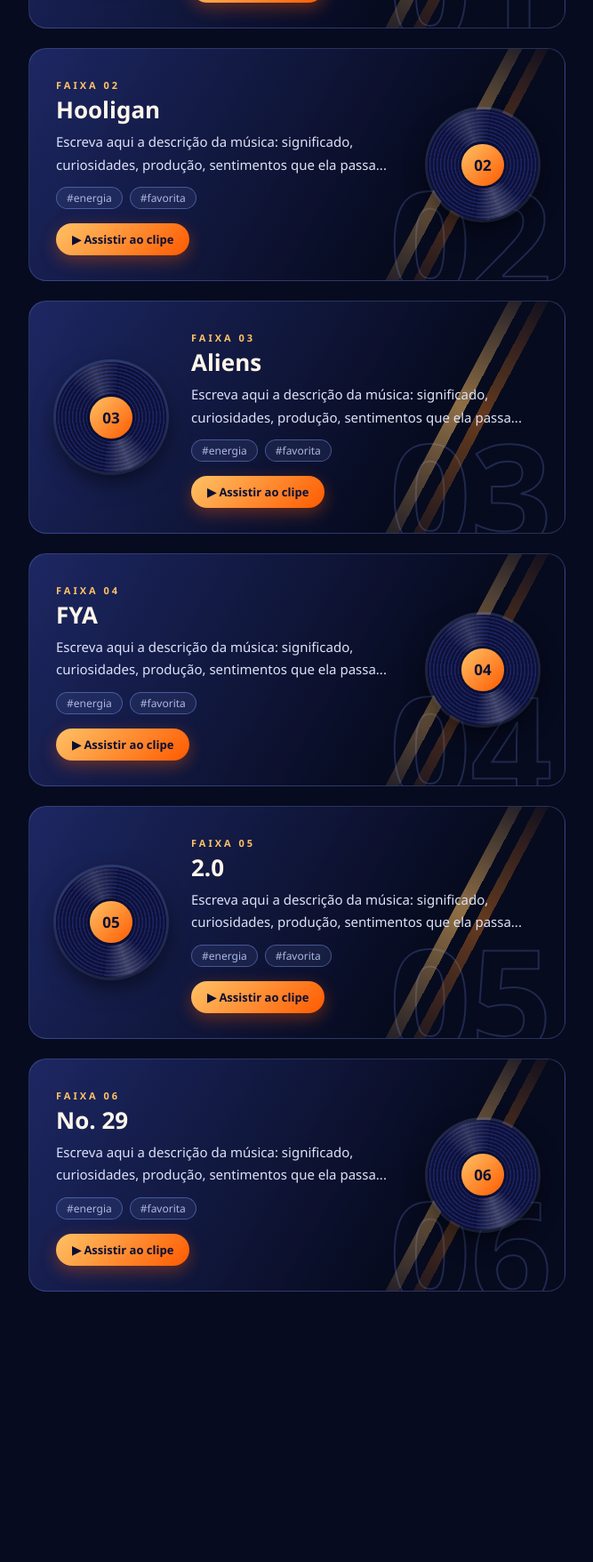
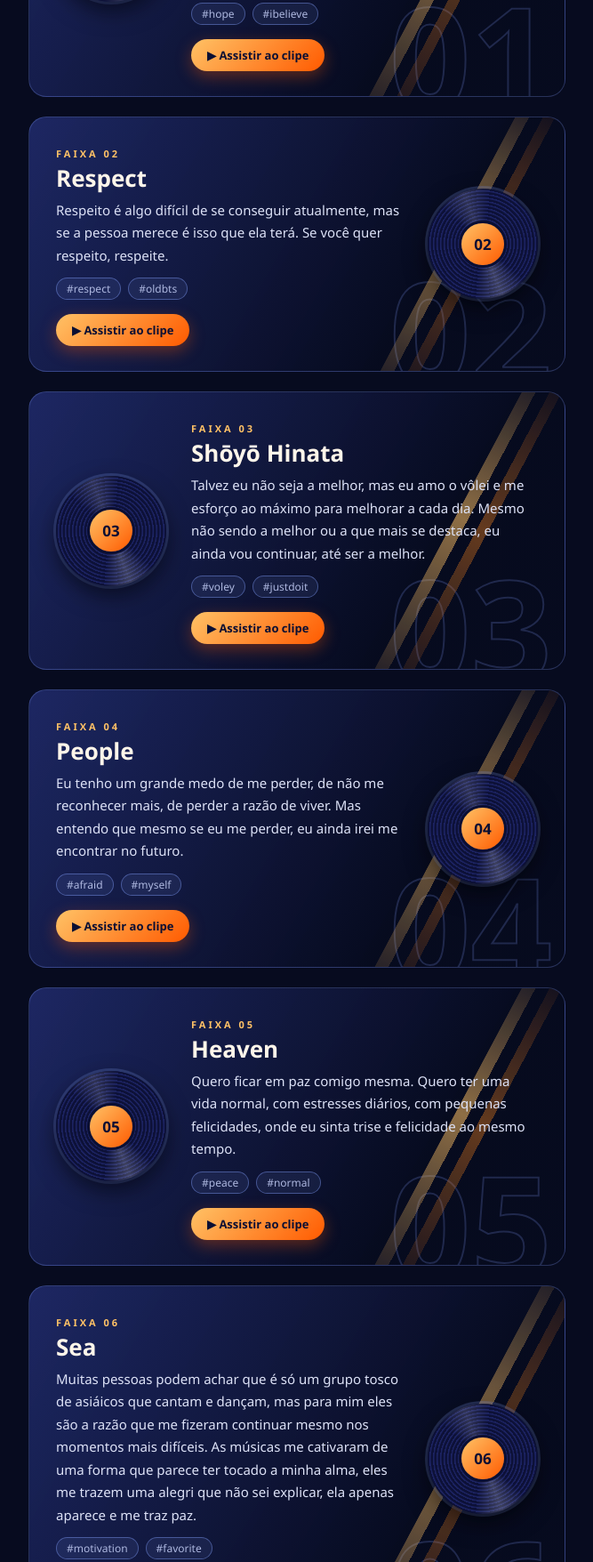
Before and after one commit to d-miyake/Capa-de-lbum, a plain HTML site: page index.html in a window 1280 px wide. Shown: the part 1199-2955 px from the top of the page at 89% size, without its empty margins (514-1181 px from the left). Before the commit the page ends 2753 px from the top, so only its background shows below. Drawn offline with Linux system fonts and the light colour scheme.

Commit message:
Update song titles and descriptions in index.html

```diff
--- a/index.html
+++ b/index.html
@@ -637,10 +637,10 @@
           <div class="disco"><span>01</span></div>
           <div class="desc-corpo">
             <span class="faixa-chip">Faixa 01</span>
-            <h3>Body to Body</h3>
-            <p>Escreva aqui a descrição da música: significado, curiosidades, produção, sentimentos que ela passa...</p>
-            <div class="tags"><span>#energia</span><span>#favorita</span></div>
-            <a class="ver-clipe" href="COLE_O_LINK_AQUI" target="_blank" rel="noopener">▶ Assistir ao clipe</a>
+            <h3>Life Goes On</h3>
+            <p>Eu acredito com total certeza, que mesmo se não exista Deus ou algum ser superior, todos nós vamos ter uma vida boa alguma hora, talvez não está proximo, mas essa esperança existe. De um amanhã melhor, uma vida melhor.</p>
+            <div class="tags"><span>#hope</span><span>#ibelieve</span></div>
+            <a class="ver-clipe" href="https://youtu.be/-5q5mZbe3V8?list=RD-5q5mZbe3V8" target="_blank" rel="noopener">▶ Assistir ao clipe</a>
           </div>
         </article>
 
@@ -648,10 +648,10 @@
           <div class="disco"><span>02</span></div>
           <div class="desc-corpo">
             <span class="faixa-chip">Faixa 02</span>
-            <h3>Hooligan</h3>
-            <p>Escreva aqui a descrição da música: significado, curiosidades, produção, sentimentos que ela passa...</p>
-            <div class="tags"><span>#energia</span><span>#favorita</span></div>
-            <a class="ver-clipe" href="COLE_O_LINK_AQUI" target="_blank" rel="noopener">▶ Assistir ao clipe</a>
+            <h3>Respect</h3>
+            <p>Respeito é algo difícil de se conseguir atualmente, mas se a pessoa merece é isso que ela terá. Se você quer respeito, respeite.</p>
+            <div class="tags"><span>#respect</span><span>#oldbts</span></div>
+            <a class="ver-clipe" href="https://youtu.be/c7ZkrhNkXxQ?list=RDc7ZkrhNkXxQ" target="_blank" rel="noopener">▶ Assistir ao clipe</a>
           </div>
         </article>
 
@@ -659,10 +659,10 @@
           <div class="disco"><span>03</span></div>
           <div class="desc-corpo">
             <span class="faixa-chip">Faixa 03</span>
-            <h3>Aliens</h3>
-            <p>Escreva aqui a descrição da música: significado, curiosidades, produção, sentimentos que ela passa...</p>
-            <div class="tags"><span>#energia</span><span>#favorita</span></div>
-            <a class="ver-clipe" href="COLE_O_LINK_AQUI" target="_blank" rel="noopener">▶ Assistir ao clipe</a>
+            <h3>Shōyō Hinata</h3>
+            <p>Talvez eu não seja a melhor, mas eu amo o vôlei e me esforço ao máximo para melhorar a cada dia. Mesmo não sendo a melhor ou a que mais se destaca, eu ainda vou continuar, até ser a melhor.</p>
+            <div class="tags"><span>#voley</span><span>#justdoit</span></div>
+            <a class="ver-clipe" href="https://youtu.be/lt2itTWpz_k?list=RDlt2itTWpz_k" target="_blank" rel="noopener">▶ Assistir ao clipe</a>
           </div>
         </article>
 
@@ -670,10 +670,10 @@
           <div class="disco"><span>04</span></div>
           <div class="desc-corpo">
             <span class="faixa-chip">Faixa 04</span>
-            <h3>FYA</h3>
-            <p>Escreva aqui a descrição da música: significado, curiosidades, produção, sentimentos que ela passa...</p>
-            <div class="tags"><span>#energia</span><span>#favorita</span></div>
-            <a class="ver-clipe" href="COLE_O_LINK_AQUI" target="_blank" rel="noopener">▶ Assistir ao clipe</a>
+            <h3>People</h3>
+            <p>Eu tenho um grande medo de me perder, de não me reconhecer mais, de perder a razão de viver. Mas entendo que mesmo se eu me perder, eu ainda irei me encontrar no futuro.</p>
+            <div class="tags"><span>#afraid</span><span>#myself</span></div>
+            <a class="ver-clipe" href="https://youtu.be/tbWUAvR4BRI?list=RDtbWUAvR4BRI" target="_blank" rel="noopener">▶ Assistir ao clipe</a>
           </div>
         </article>
 
@@ -681,10 +681,10 @@
           <div class="disco"><span>05</span></div>
           <div class="desc-corpo">
             <span class="faixa-chip">Faixa 05</span>
-            <h3>2.0</h3>
-            <p>Escreva aqui a descrição da música: significado, curiosidades, produção, sentimentos que ela passa...</p>
-            <div class="tags"><span>#energia</span><span>#favorita</span></div>
-            <a class="ver-clipe" href="COLE_O_LINK_AQUI" target="_blank" rel="noopener">▶ Assistir ao clipe</a>
+            <h3>Heaven</h3>
+            <p>Quero ficar em paz comigo mesma. Quero ter uma vida normal, com estresses diários, com pequenas felicidades, onde eu sinta trise e felicidade ao mesmo tempo.</p>
+            <div class="tags"><span>#peace</span><span>#normal</span></div>
+            <a class="ver-clipe" href="https://youtu.be/GUrwyilAHOQ?list=RDGUrwyilAHOQ" target="_blank" rel="noopener">▶ Assistir ao clipe</a>
           </div>
         </article>
 
@@ -692,10 +692,10 @@
           <div class="disco"><span>06</span></div>
           <div class="desc-corpo">
             <span class="faixa-chip">Faixa 06</span>
-            <h3>No. 29</h3>
-            <p>Escreva aqui a descrição da música: significado, curiosidades, produção, sentimentos que ela passa...</p>
-            <div class="tags"><span>#energia</span><span>#favorita</span></div>
-            <a class="ver-clipe" href="COLE_O_LINK_AQUI" target="_blank" rel="noopener">▶ Assistir ao clipe</a>
+            <h3>Sea</h3>
+            <p>Muitas pessoas podem achar que é só um grupo tosco de asiáicos que cantam e dançam, mas para mim eles são a razão que me fizeram continuar mesmo nos momentos mais difíceis. As músicas me cativaram de uma forma que parece ter tocado a minha alma, eles me trazem uma alegri que não sei explicar, ela apenas aparece e me traz paz.</p>
+            <div class="tags"><span>#motivation</span><span>#favorite</span></div>
+            <a class="ver-clipe" href="https://youtu.be/dSEfZKl5kMg?list=RDdSEfZKl5kMg" target="_blank" rel="noopener">▶ Assistir ao clipe</a>
           </div>
         </article>
 
```
